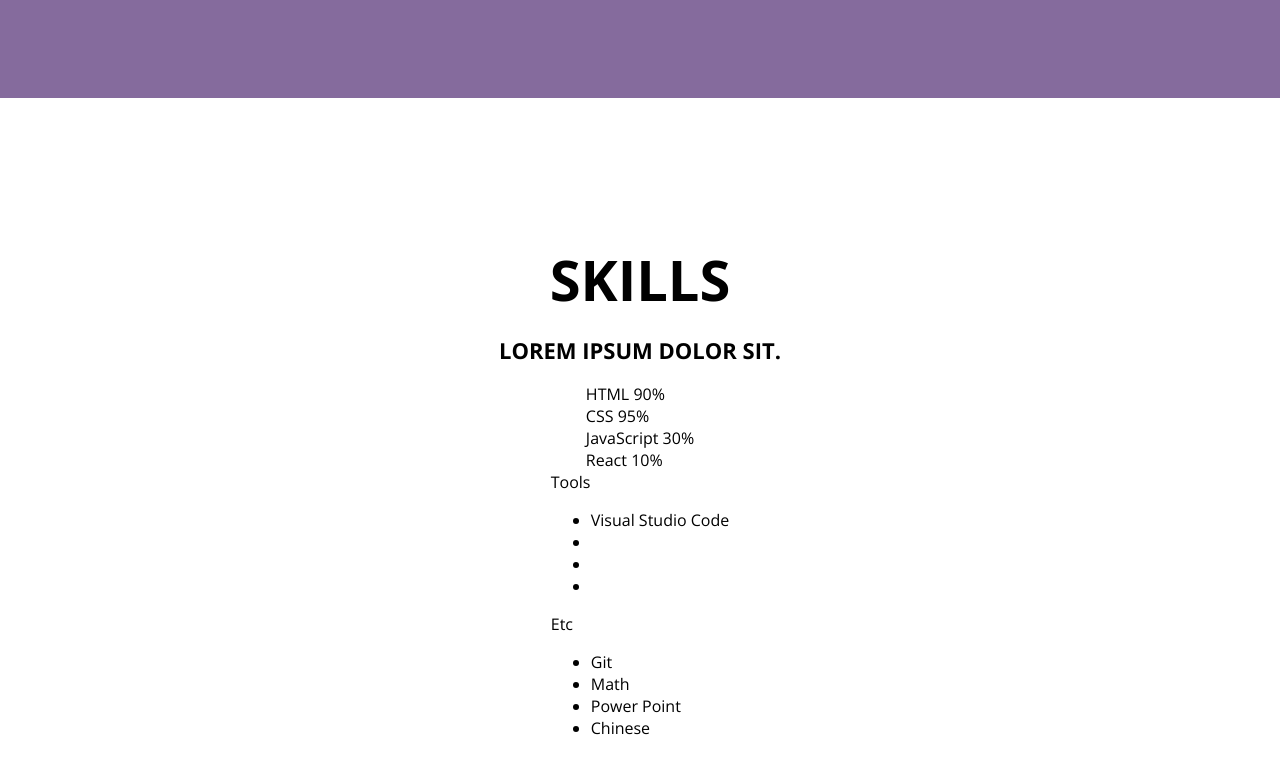
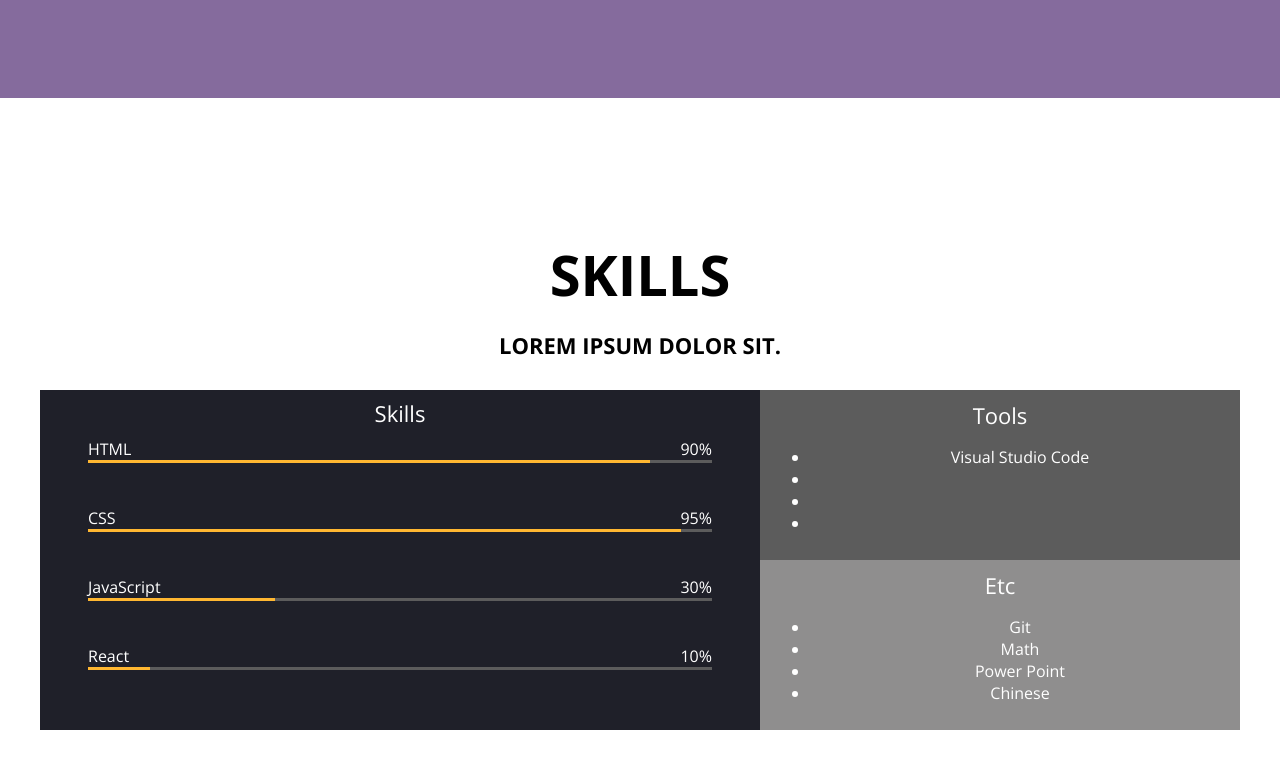
Before and after one commit to swpark907/portfolio, a plain HTML site: page index.html in a window 1280 px wide. Shown: the part 1502-2280 px from the top of the page. Drawn offline with nearby package versions, Linux system fonts and the light colour scheme.

Commit message:
CSS: Skills skillsBox__left

```diff
--- a/index.html
+++ b/index.html
@@ -54,37 +54,46 @@
 
     <!-- Skills Section -->
     <section id="skills">
+        <div class="section__container">
             <h1 class="title">skills</h1>
             <h2 class="description">Lorem ipsum dolor sit.</h2>
             <div class="skillsBox">
                 <div class="skillsBox__left">
+                    <span class="innertitle">Skills</span>
                     <div class="skill html">
+                        <div class="skill__description">
                             <span class="skill__name">HTML</span>
                             <span class="skill__percentage">90%</span>
+                        </div>
                         <div class="skill__progressBar">
-                        <div class="skill__value"></div>
+                            <div class="skill__value" style="width: 90%;"></div>
                         </div>
                     </div>
                     <div class="skill css">
+                        <div class="skill__description">
                             <span class="skill__name">CSS</span>
                             <span class="skill__percentage">95%</span>
+                        </div>
                         <div class="skill__progressBar">
-                        <div class="skill__value"></div>
+                            <div class="skill__value" style="width: 95%;"></div>
                         </div>
                     </div>
                     <div class="skill javascript">
+                        <div class="skill__description">
                             <span class="skill__name">JavaScript</span>
                             <span class="skill__percentage">30%</span>
+                        </div>
                         <div class="skill__progressBar">
-                        <div class="skill__value"></div>
+                            <div class="skill__value" style="width: 30%;"></div>
                         </div>
                     </div>
                     <div class="skill react">
+                        <div class="skill__description">
                             <span class="skill__name">React</span>
                             <span class="skill__percentage">10%</span>
+                        </div>
                         <div class="skill__progressBar">
-                        <div class="skill__value"></div>
-                    </div>
+                            <div class="skill__value" style="width: 10%;"></div>
                         </div>
                     </div>
                 </div>
@@ -106,6 +115,8 @@
                             <li><span>Power Point</span></li>
                             <li><span>Chinese</span></li>
                         </ul>
+                    </div>
+                </div>
             </div>
         </div>
     </section>
--- a/style.css
+++ b/style.css
@@ -5,6 +5,7 @@
     --color-grey: #5c5c5c;
     --color-violate-theme: #856b9d;
     --color-white: white;
+    --color-orange: rgb(255, 183, 49);
 
     /* Font-size */
     --font-small: 8px;
@@ -52,9 +53,15 @@ section {
     flex-direction: column;
     justify-content: center;
     align-items: center;
+    text-align: center;
     height: 100vh;
-    /* max-width: 1200px;
-    margin: auto; */
+
+}
+
+.section__container {
+    max-width: 1200px;
+    width: 100%;
+    margin: auto;
 }
 
 button {
@@ -65,6 +72,7 @@ button {
 }
 
 .title {
+
     font-size: var(--font-title);
     text-transform: uppercase;
     margin: 0px;
@@ -157,6 +165,59 @@ button {
 
 
 /* Skills Section */
+
+.skillsBox {
+    display: flex;
+    width: 100%;
+    background-color: var(--color-lightgrey);
+    color: var(--color-white);
+    margin: 30px 0;
+}
+
+.skillsBox__left {
+    padding: var(--base-space);
+    flex-basis: 60%;
+    background-color: var(--color-darkgrey);
+}
+
+.skill {
+    padding: 10px 40px;
+    margin-bottom: 24px;
+}
+
+.skill__description {
+    display: flex;
+    justify-content: space-between;
+}
+
+.skillsBox__right {
+    flex-basis: 40%;
+}
+
+.toolsbox {
+    background-color: var(--color-grey);
+}
+
+.innertitle {
+    font-size: var(--font-large);
+}
+
+.skill__progressBar {
+    background-color: var(--color-grey);
+    width: 100%;
+    height: 3px;
+}
+
+.skill__value {
+    height: 3px;
+    background-color: var(--color-orange);
+}
+
+.toolsbox,
+.etcbox {
+    padding: 10px;
+}
+
 /* Works Section */
 /* Contact Section */
 #contact {
```
Lines whose indentation alone changed are shown as unchanged.
